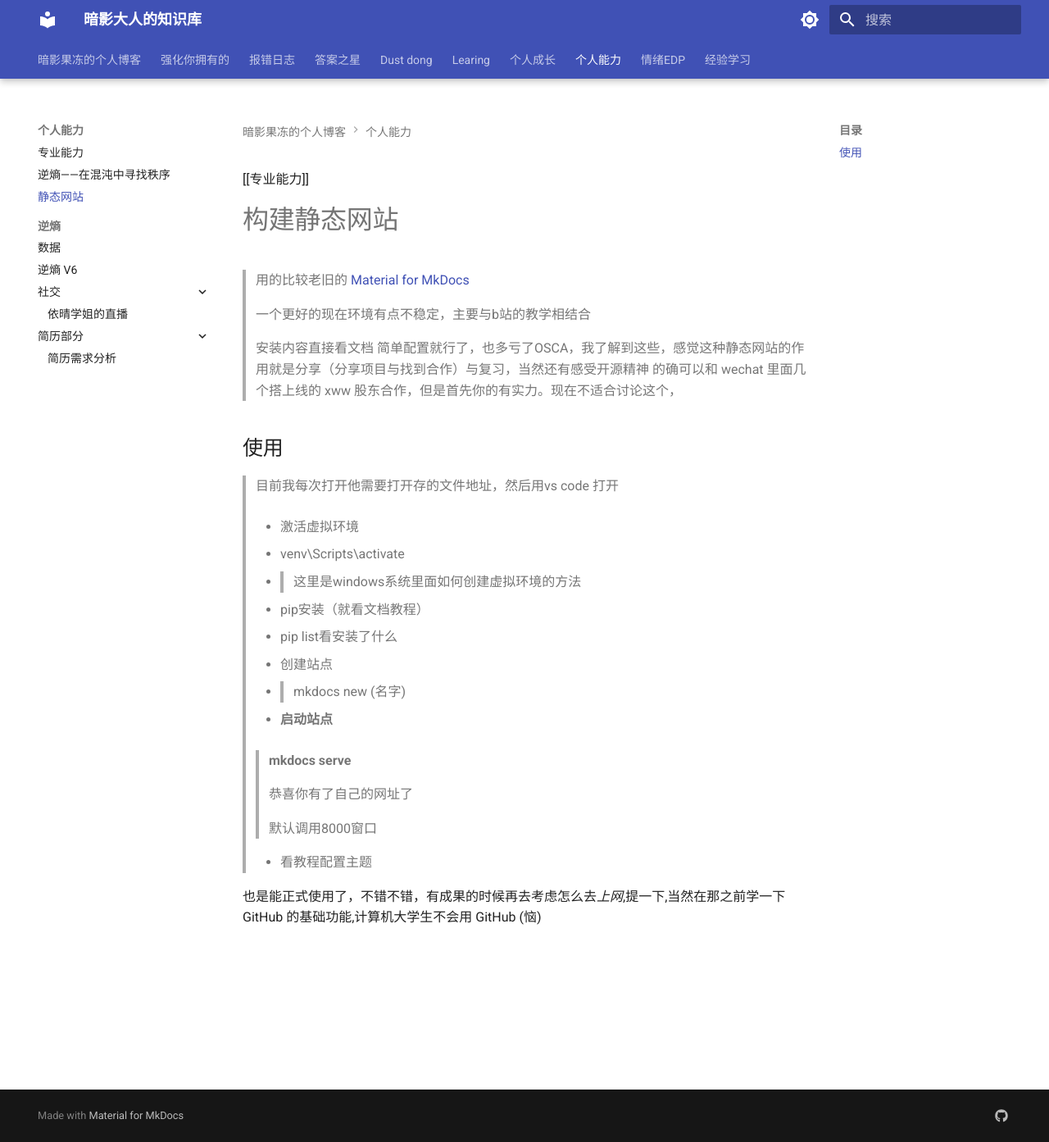
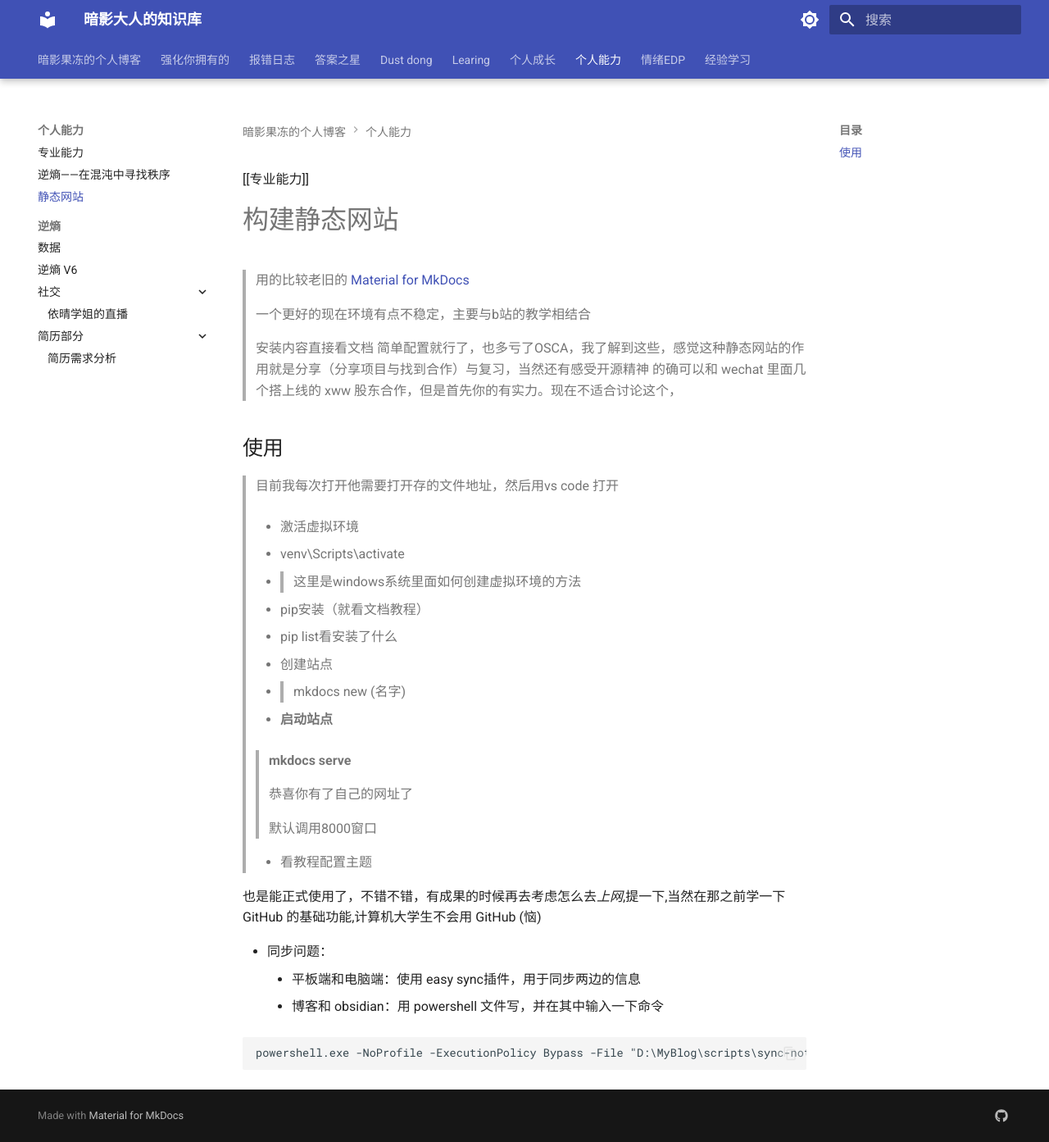
Before and after one commit to ditydong/MyBlog, an MkDocs documentation site: the page built from docs/个人能力/静态网站.md, in a window 1280 px wide and 1393 px high. Shown: the whole window at 82% size. Built offline with MkDocs 1.6.1 and Material for MkDocs 9.7.7, drawn with Linux system fonts in a browser that asks for light colours.

Commit message:
更新同步方法

```diff
--- a/docs/个人能力/静态网站.md
+++ b/docs/个人能力/静态网站.md
@@ -38,3 +38,11 @@
 >  - 看教程配置主题
 
 也是能正式使用了，不错不错，有成果的时候再去考虑怎么去*上网*,提一下,当然在那之前学一下 GitHub 的基础功能,计算机大学生不会用 GitHub (恼)
+
+- 同步问题：
+	- 平板端和电脑端：使用 easy sync插件，用于同步两边的信息
+	- 博客和 obsidian：用 powershell 文件写，并在其中输入一下命令
+
+~~~
+powershell.exe -NoProfile -ExecutionPolicy Bypass -File "D:\MyBlog\scripts\sync-notes.ps1"
+~~~
```
